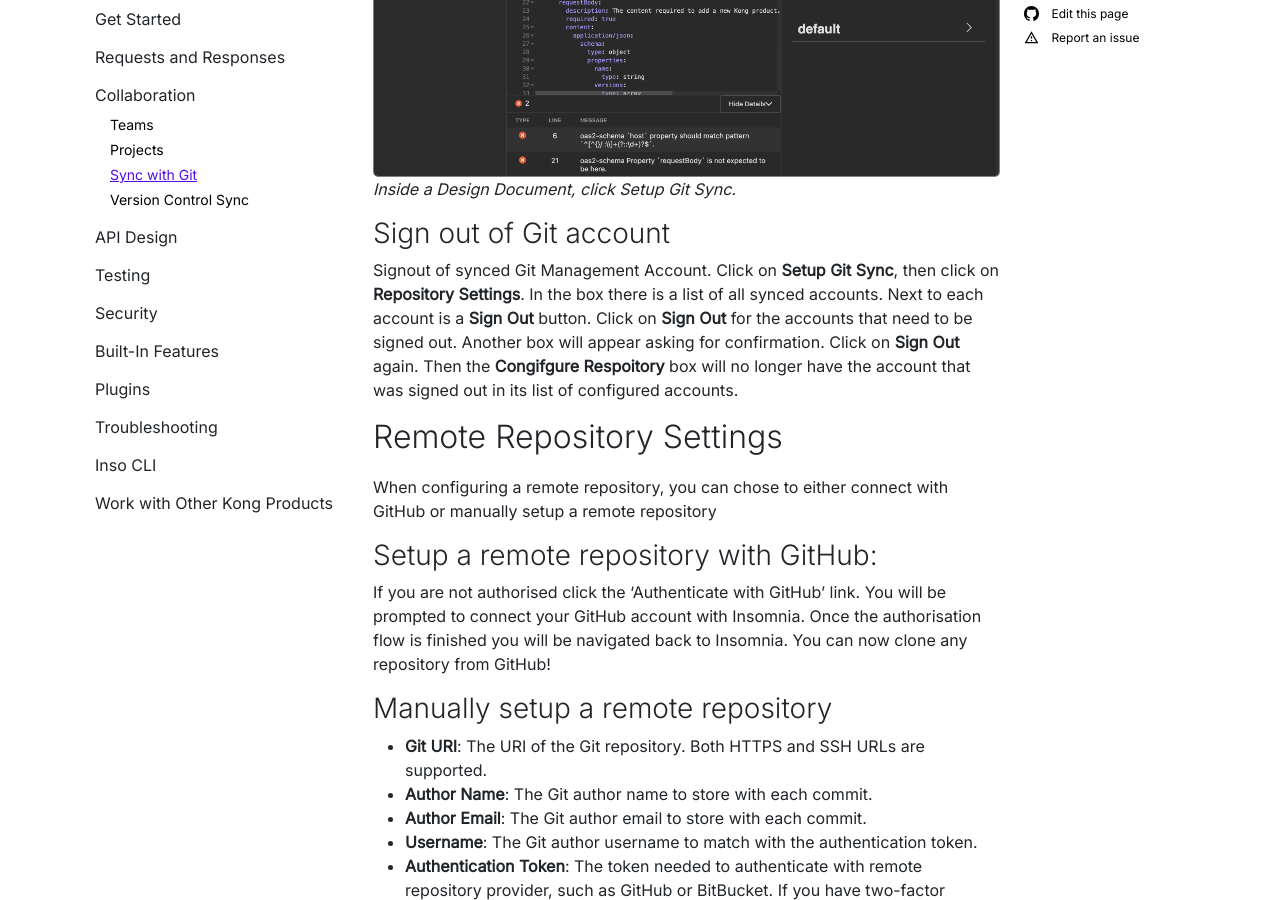
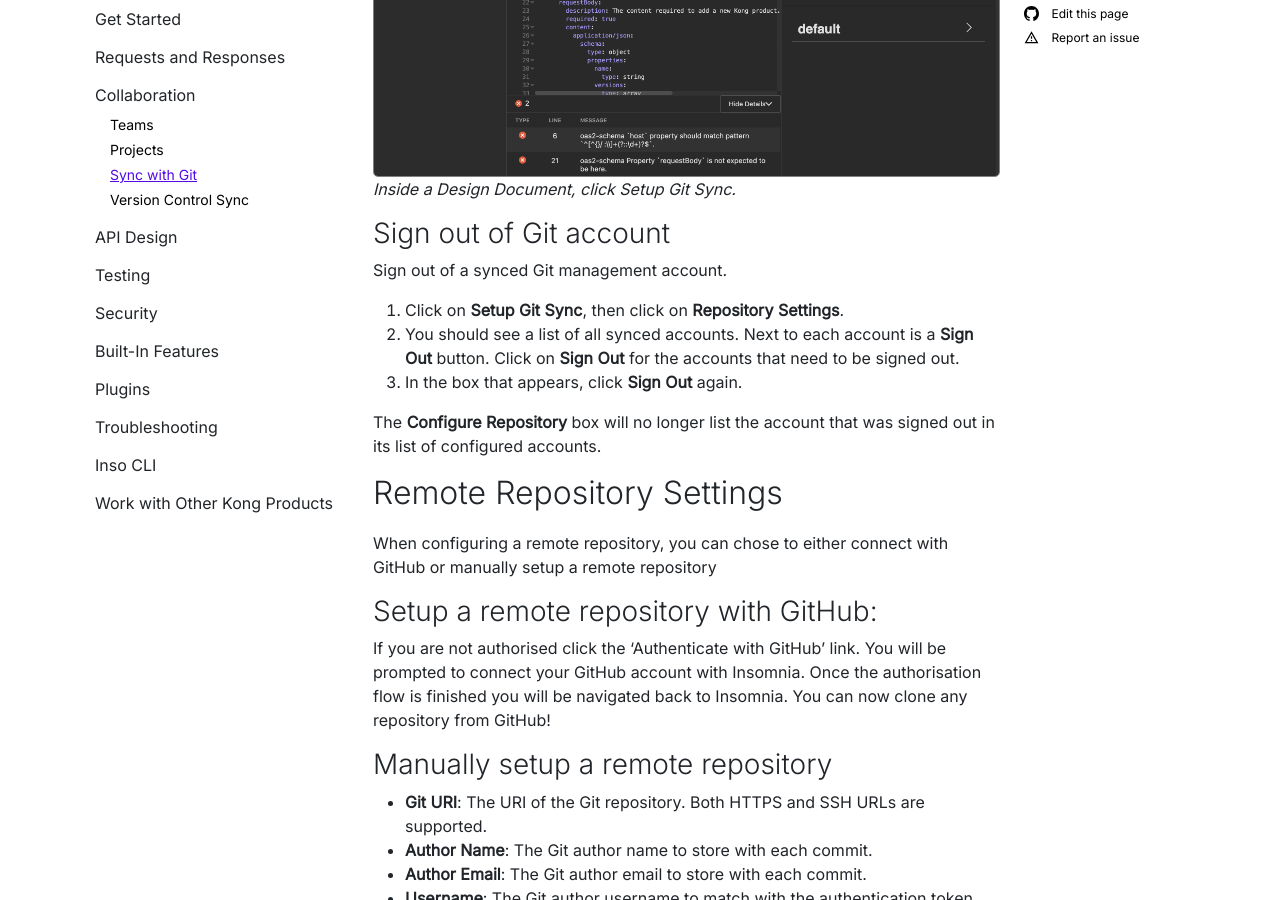
Before and after one commit to Kong/insomnia-docs, a Jekyll site: the page built from docs/insomnia/git-sync.md, in a window 1280 px wide and 900 px high, scrolled down 1486 px. Built offline with Jekyll 4.4.1, drawn with Linux system fonts in a browser that asks for light colours; comment, search, counter and statistics services are not loaded.

Commit message:
Update docs/insomnia/git-sync.md
Co-authored-by: lena-larionova <54370747+lena-larionova@users.noreply.github.com>

```diff
--- a/docs/insomnia/git-sync.md
+++ b/docs/insomnia/git-sync.md
@@ -31,7 +31,13 @@ Enable Git Sync on Design Documents by clicking on the **Setup Git Sync** button
 _Inside a Design Document, click Setup Git Sync._
 
 ### Sign out of Git account
-Signout of synced Git Management Account.  Click on **Setup Git Sync**, then click on **Repository Settings**.  In the box there is a list of all synced accounts.  Next to each account is a **Sign Out** button.  Click on **Sign Out** for the accounts that need to be signed out.  Another box will appear asking for confirmation.  Click on **Sign Out** again.  Then the **Congifgure Respoitory** box will no longer have the account that was signed out in its list of configured accounts.
+Sign out of a synced Git management account.
+
+1. Click on **Setup Git Sync**, then click on **Repository Settings**.
+2. You should see a list of all synced accounts. Next to each account is a **Sign Out** button. Click on **Sign Out** for the accounts that need to be signed out.
+3. In the box that appears, click **Sign Out** again.
+
+The **Configure Repository** box will no longer list the account that was signed out in its list of configured accounts.
 
 ## Remote Repository Settings
 
```
